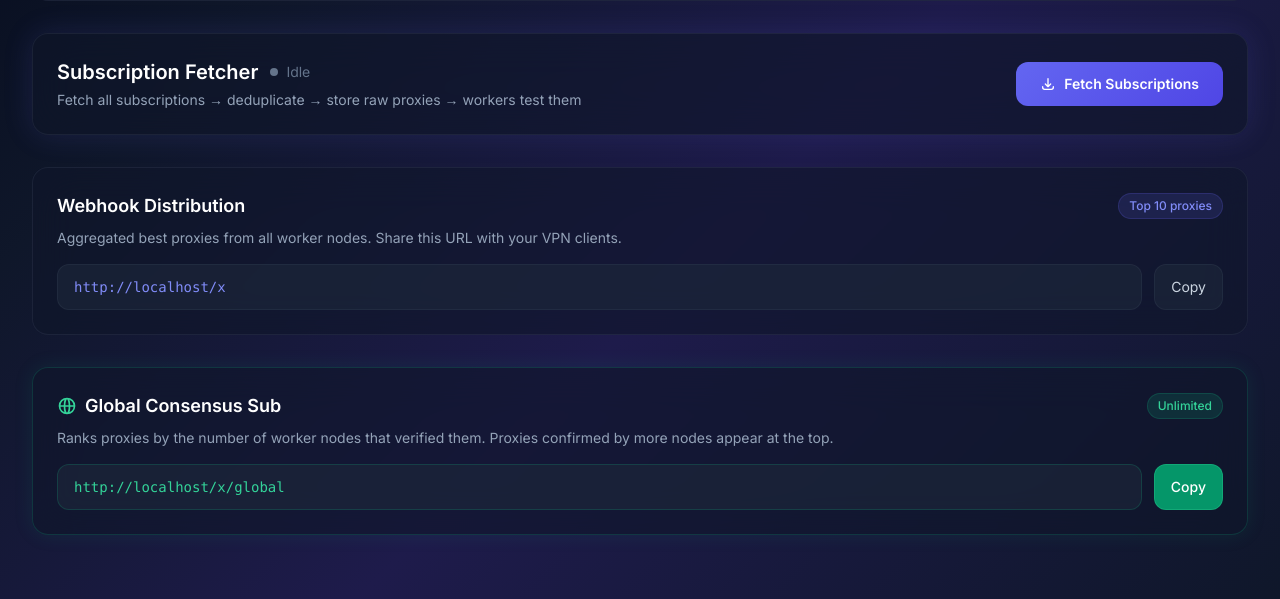
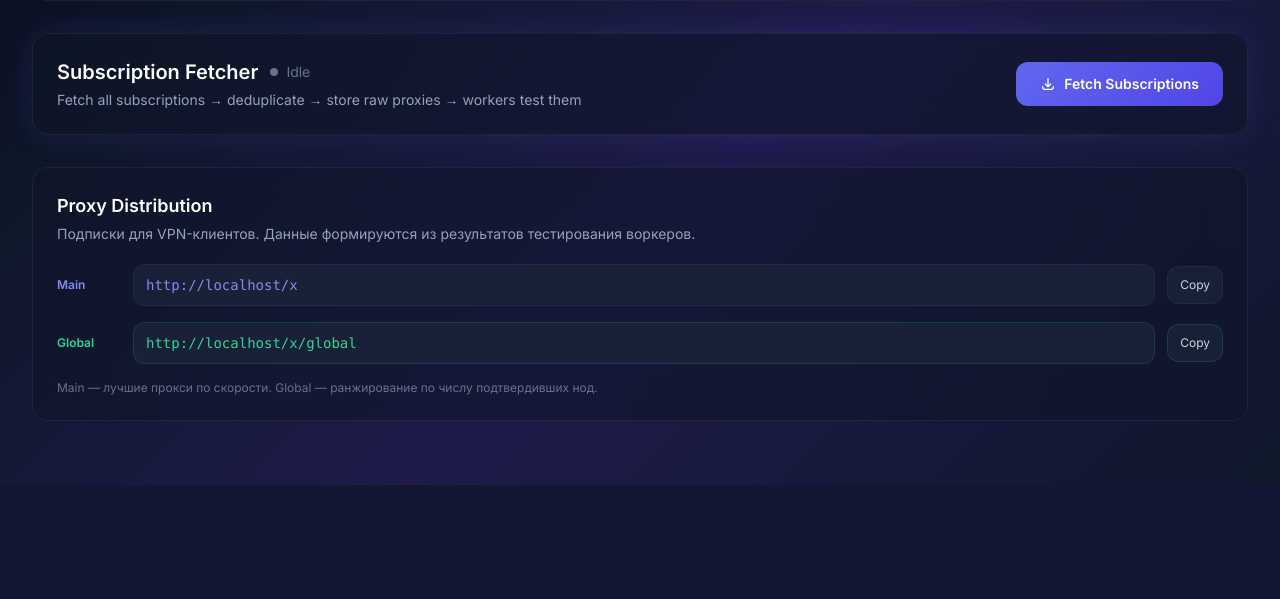
Before and after one commit to GoGoButters/VLESS-Checker, a FastAPI app: template templates/dashboard.html in a window 1280 px wide. Shown: the part 425-1024 px from the top of the page. After the commit the page ends 910 px from the top, so only its background shows below. Run offline with FastAPI, Linux system fonts and the light colour scheme; the template is opened without the code that fills it: most values are stand-ins (such as "Sample title", 1, 10 or a date in 2020).

Commit message:
Dashboard: compact proxy distribution section, clarify worker-sourced data

```diff
--- a/templates/dashboard.html
+++ b/templates/dashboard.html
@@ -157,59 +157,38 @@
     </div>
 </div>
 
-<!-- Webhook Info -->
+<!-- Proxy Distribution (worker results) -->
 <div class="glass rounded-2xl p-6 mb-8">
-    <div class="flex items-center justify-between mb-2">
-        <h2 class="text-lg font-semibold text-white">Webhook Distribution</h2>
-        {% if settings.webhook_max_proxies > 0 %}
-        <span class="text-xs font-medium px-2.5 py-1 rounded-full bg-indigo-500/15 text-indigo-400 border border-indigo-500/20">
-            Top {{ settings.webhook_max_proxies }} proxies
-        </span>
-        {% else %}
-        <span class="text-xs font-medium px-2.5 py-1 rounded-full bg-slate-500/15 text-slate-400 border border-slate-500/20">
-            Unlimited
-        </span>
-        {% endif %}
-    </div>
-    <p class="text-sm text-slate-400 mb-4">Aggregated best proxies from all worker nodes. Share this URL with your VPN clients.</p>
+    <h2 class="text-lg font-semibold text-white mb-1">Proxy Distribution</h2>
+    <p class="text-sm text-slate-400 mb-5">Подписки для VPN-клиентов. Данные формируются из результатов тестирования воркеров.</p>
+
+    <div class="space-y-4">
+        <!-- Main webhook -->
         <div class="flex items-center gap-3">
-        <code id="webhook-url" class="flex-1 px-4 py-3 rounded-xl bg-slate-800/60 border border-slate-600/20 text-indigo-400 text-sm font-mono truncate">
+            <span class="text-xs font-semibold text-indigo-400 w-16 flex-shrink-0">Main</span>
+            <code id="webhook-url" class="flex-1 px-3 py-2.5 rounded-xl bg-slate-800/60 border border-slate-600/20 text-indigo-400 text-sm font-mono truncate">
                 {{ request.url.scheme }}://{{ request.url.netloc }}/{{ settings.webhook_secret_path }}
             </code>
             <button onclick="navigator.clipboard.writeText(document.getElementById('webhook-url').textContent.trim())"
-            class="px-4 py-3 rounded-xl bg-slate-800/60 border border-slate-600/20 text-slate-300 hover:text-white hover:border-indigo-500/30 transition-all text-sm">
+                class="px-3 py-2.5 rounded-xl bg-slate-800/60 border border-slate-600/20 text-slate-300 hover:text-white hover:border-indigo-500/30 transition-all text-xs">
+                Copy
+            </button>
+        </div>
+
+        <!-- Global consensus -->
+        <div class="flex items-center gap-3">
+            <span class="text-xs font-semibold text-emerald-400 w-16 flex-shrink-0">Global</span>
+            <code id="global-url" class="flex-1 px-3 py-2.5 rounded-xl bg-slate-800/60 border border-emerald-500/20 text-emerald-400 text-sm font-mono truncate">
+                {{ request.url.scheme }}://{{ request.url.netloc }}/{{ settings.webhook_secret_path }}/global
+            </code>
+            <button onclick="navigator.clipboard.writeText(document.getElementById('global-url').textContent.trim())"
+                class="px-3 py-2.5 rounded-xl bg-slate-800/60 border border-emerald-500/20 text-slate-300 hover:text-white hover:border-emerald-500/30 transition-all text-xs">
                 Copy
             </button>
         </div>
     </div>
 
-<!-- Global Consensus Webhook -->
-<div class="glass rounded-2xl p-6 mb-8 border border-emerald-500/20 glow-emerald" style="box-shadow: 0 0 20px rgba(16, 185, 129, 0.1);">
-    <div class="flex items-center justify-between mb-2">
-        <h2 class="text-lg font-semibold text-white flex items-center gap-2">
-            <svg class="w-5 h-5 text-emerald-400" fill="none" stroke="currentColor" viewBox="0 0 24 24"><path stroke-linecap="round" stroke-linejoin="round" stroke-width="2" d="M21 12a9 9 0 01-9 9m9-9a9 9 0 00-9-9m9 9H3m9 9a9 9 0 01-9-9m9 9c1.657 0 3-4.03 3-9s-1.343-9-3-9m0 18c-1.657 0-3-4.03-3-9s1.343-9 3-9m-9 9a9 9 0 019-9"/></svg>
-            Global Consensus Sub
-        </h2>
-        {% if settings.global_sub_top_n > 0 %}
-        <span class="text-xs font-medium px-2.5 py-1 rounded-full bg-emerald-500/15 text-emerald-400 border border-emerald-500/20">
-            Top {{ settings.global_sub_top_n }}
-        </span>
-        {% else %}
-        <span class="text-xs font-medium px-2.5 py-1 rounded-full bg-emerald-500/15 text-emerald-400 border border-emerald-500/20">
-            Unlimited
-        </span>
-        {% endif %}
-    </div>
-    <p class="text-sm text-slate-400 mb-4">Ranks proxies by the number of worker nodes that verified them. Proxies confirmed by more nodes appear at the top.</p>
-    <div class="flex items-center gap-3">
-        <code id="global-url" class="flex-1 px-4 py-3 rounded-xl bg-slate-800/60 border border-emerald-500/20 text-emerald-400 text-sm font-mono truncate">
-            {{ request.url.scheme }}://{{ request.url.netloc }}/{{ settings.webhook_secret_path }}/global
-        </code>
-        <button onclick="navigator.clipboard.writeText(document.getElementById('global-url').textContent.trim())"
-            class="px-4 py-3 rounded-xl bg-emerald-600 hover:bg-emerald-500 text-white transition-all text-sm font-medium border border-emerald-400/30">
-            Copy
-        </button>
-    </div>
+    <p class="text-xs text-slate-500 mt-4">Main — лучшие прокси по скорости. Global — ранжирование по числу подтвердивших нод.</p>
 </div>
 
 <!-- AJAX polling for fetch progress + scheduler status -->
```
Lines whose indentation alone changed are shown as unchanged.
